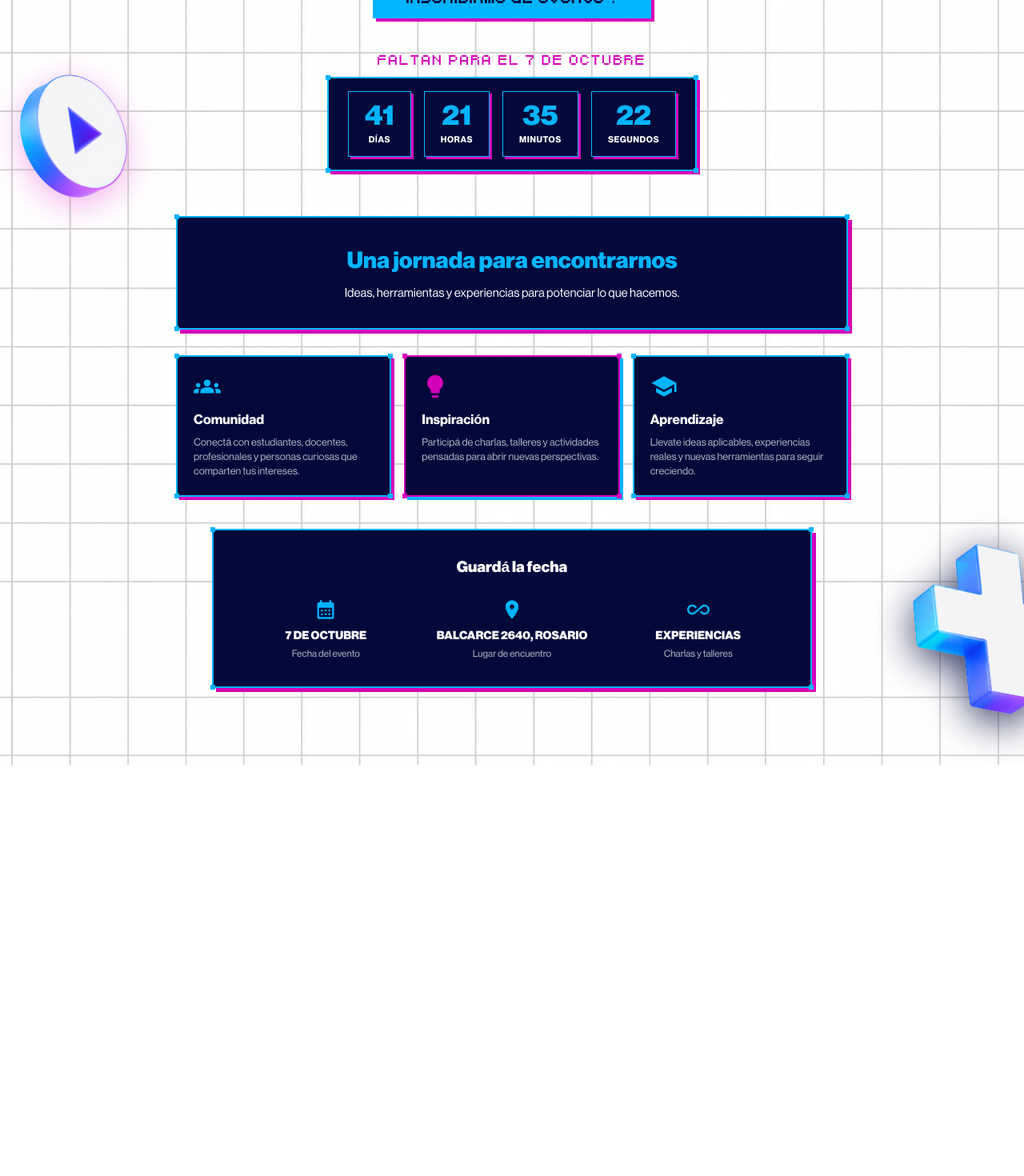
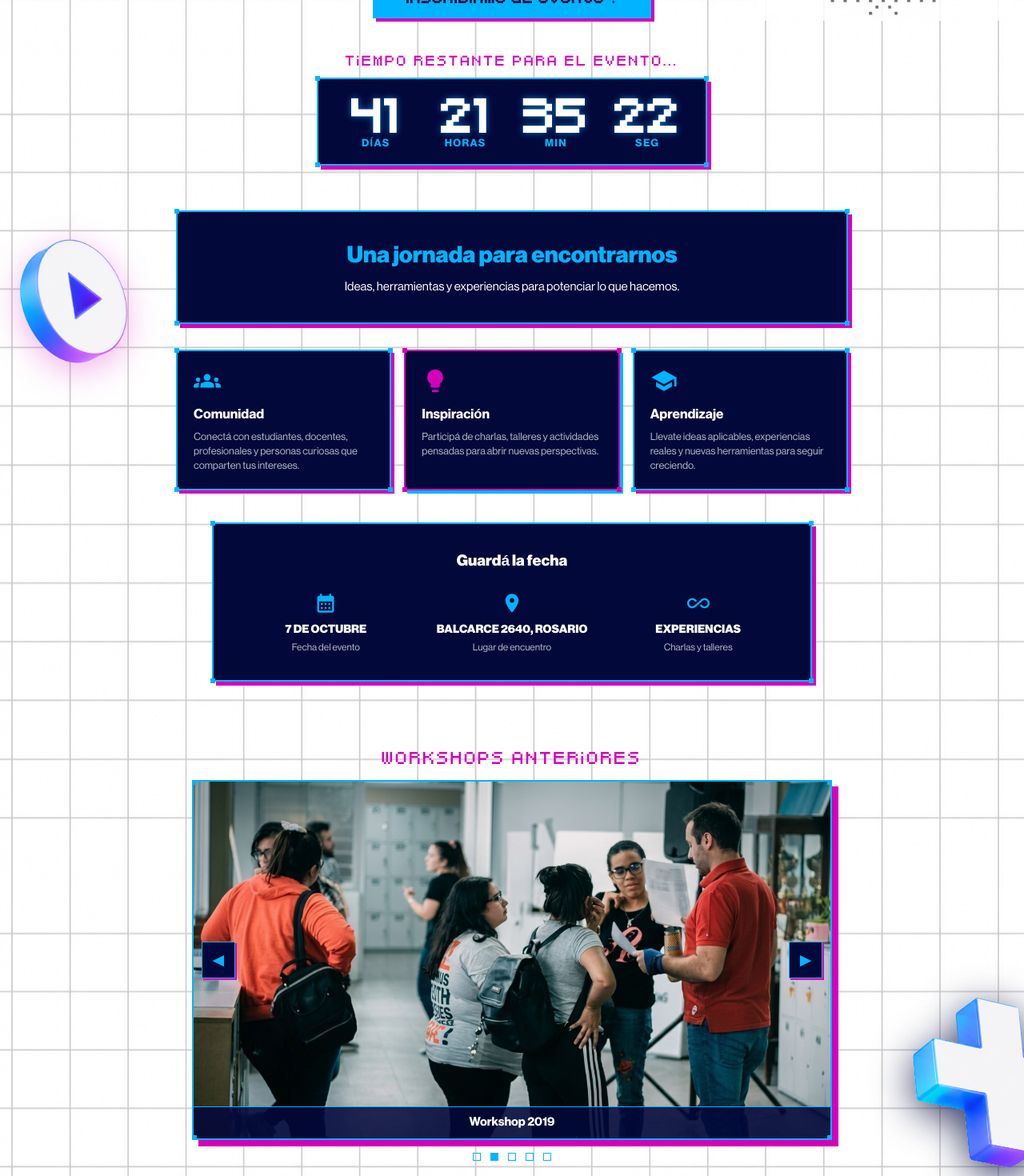
Before and after one commit to DavidPagliano/workshop, a React (Vite) app in the folder web/: page / in a window 1280 px wide. Shown: the part 380-1850 px from the top of the page at 80% size. Before the commit the page ends 1336 px from the top, so only its background shows below. Built offline with nearby package versions, Linux system fonts and the light colour scheme; no server answers.

Commit message:
Add Workshop Carousel component to HomePage and enhance form field handling

```diff
--- a/web/src/pages/HomePage.jsx
+++ b/web/src/pages/HomePage.jsx
@@ -1,5 +1,5 @@
 import { useState, useEffect } from "react";
-import { Box, Container, Typography, Button } from "@mui/material";
+import { Box, Container, Typography, Button, IconButton } from "@mui/material";
 import { useNavigate } from "react-router-dom";
 
 // ─── Iconos MUI ──────────────────────────────────────────────────────
@@ -16,6 +16,22 @@ import cursorImg from "../assets/images/CURSOR.png";
 import masImg from "../assets/images/MAS.png";
 import playImg from "../assets/images/PLAY.png";
 import pixeladoImg from "../assets/images/pixelado.png";
+
+// Imágenes de Workshops Anteriores
+import ws1 from "../assets/images/workshops/ws1.jpeg";
+import ws2 from "../assets/images/workshops/ws2.jpeg";
+import ws3 from "../assets/images/workshops/ws3.jpeg";
+import ws4 from "../assets/images/workshops/ws4.jpeg";
+import ws5 from "../assets/images/workshops/ws5.png";
+
+// Array de imágenes del carrusel
+const WORKSHOP_IMAGES = [
+  { id: 1, title: "Workshop 2024", src: ws1 },
+  { id: 2, title: "Workshop 2019", src: ws2 },
+  { id: 3, title: "Workshop 2024", src: ws3 },
+  { id: 4, title: "Workshop 2019", src: ws4 },
+  { id: 5, title: "Workshop 2025", src: ws5 },
+];
 
 // ─── Helpers reutilizables ───────────────────────────────────────────
 
@@ -42,7 +58,7 @@ const CornerDots = ({ size = 6, offset = -4, color = "#00B4FF" }) => {
   ));
 };
 
-/** Componente Contador Regresivo ajustado al 7 de Octubre a las 19:00 UTC-3 */
+/** Componente Contador Regresivo (Estética Neon Retro) */
 const TARGET_DATE = new Date("2026-10-07T19:00:00-03:00").getTime();
 
 const CountdownTimer = () => {
@@ -85,8 +101,8 @@ const CountdownTimer = () => {
   const timerItems = [
     { label: "DÍAS", value: formatNumber(timeLeft.days) },
     { label: "HORAS", value: formatNumber(timeLeft.hours) },
-    { label: "MINUTOS", value: formatNumber(timeLeft.minutes) },
-    { label: "SEGUNDOS", value: formatNumber(timeLeft.seconds) },
+    { label: "MIN", value: formatNumber(timeLeft.minutes) },
+    { label: "SEG", value: formatNumber(timeLeft.seconds) },
   ];
 
   return (
@@ -102,14 +118,14 @@ const CountdownTimer = () => {
       <Typography
         sx={{
           fontFamily: "'Omega Pixel BIFORM', monospace",
-          fontSize: { xs: "0.75rem", sm: "0.88rem" },
+          fontSize: { xs: "0.75rem", sm: "0.9rem" },
           color: "#D500BA",
-          letterSpacing: "0.12em",
+          letterSpacing: "0.15em",
           mb: 1.5,
           textTransform: "uppercase",
         }}
       >
-        FALTAN PARA EL 7 DE OCTUBRE
+        TIEMPO RESTANTE PARA EL EVENTO...
       </Typography>
 
       <Box
@@ -117,11 +133,14 @@ const CountdownTimer = () => {
           display: "inline-flex",
           alignItems: "center",
           justifyContent: "center",
-          gap: { xs: 1, sm: 2 },
+          gap: { xs: 1.5, sm: 3, md: 4 },
           bgcolor: "#03083B",
           border: "2px solid #00B4FF",
-          boxShadow: "4px 4px 0px #D500BA",
-          px: { xs: 1.5, sm: 3 },
+          boxShadow: {
+            xs: "4px 4px 0px #D500BA",
+            sm: "5px 5px 0px #D500BA",
+          },
+          px: { xs: 2, sm: 3, md: 4 },
           py: { xs: 1.5, sm: 2 },
           position: "relative",
         }}
@@ -135,21 +154,17 @@ const CountdownTimer = () => {
               display: "flex",
               flexDirection: "column",
               alignItems: "center",
-              bgcolor: "#03083B",
-              border: "1.5px solid #00B4FF",
-              boxShadow: "3px 3px 0px #D500BA",
-              px: { xs: 1.2, sm: 2.5 },
-              py: { xs: 1, sm: 1.5 },
-              minWidth: { xs: "55px", sm: "75px" },
+              minWidth: { xs: "45px", sm: "65px", md: "80px" },
             }}
           >
             <Typography
               sx={{
-                fontFamily: "'Neue Haas Grotesk', sans-serif",
-                fontSize: { xs: "1.4rem", sm: "2.2rem" },
+                fontFamily: "'Omega Pixel BIFORM', monospace",
+                fontSize: { xs: "1.5rem", sm: "2.3rem", md: "3rem" },
                 fontWeight: 800,
-                color: "#00B4FF",
+                color: "#FFFFFF",
                 lineHeight: 1,
+                textShadow: "0 0 8px rgba(0, 180, 255, 0.6)",
               }}
             >
               {item.value}
@@ -157,17 +172,184 @@ const CountdownTimer = () => {
             <Typography
               sx={{
                 fontFamily: "'Neue Haas Grotesk', sans-serif",
-                fontSize: { xs: "0.55rem", sm: "0.68rem" },
+                fontSize: { xs: "0.6rem", sm: "0.72rem", md: "0.82rem" },
                 fontWeight: 700,
-                color: "#FFFFFF",
-                letterSpacing: "0.05em",
-                mt: 0.6,
-                textTransform: "uppercase",
+                color: "#00B4FF",
+                letterSpacing: "0.1em",
+                mt: 0.8,
               }}
             >
               {item.label}
             </Typography>
           </Box>
+        ))}
+      </Box>
+    </Box>
+  );
+};
+
+/** Componente Carrusel de Workshops Anteriores */
+const WorkshopCarousel = () => {
+  const [currentIndex, setCurrentIndex] = useState(0);
+
+  const handleNext = () => {
+    setCurrentIndex((prevIndex) => (prevIndex + 1) % WORKSHOP_IMAGES.length);
+  };
+
+  const handlePrev = () => {
+    setCurrentIndex((prevIndex) =>
+      prevIndex === 0 ? WORKSHOP_IMAGES.length - 1 : prevIndex - 1
+    );
+  };
+
+  useEffect(() => {
+    const timer = setInterval(() => {
+      handleNext();
+    }, 5000);
+    return () => clearInterval(timer);
+  }, []);
+
+  return (
+    <Box
+      sx={{
+        mt: { xs: 6, sm: 8, md: 10 },
+        width: "100%",
+        display: "flex",
+        flexDirection: "column",
+        alignItems: "center",
+      }}
+    >
+      <Typography
+        sx={{
+          fontFamily: "'Omega Pixel BIFORM', monospace",
+          fontSize: { xs: "0.85rem", sm: "1.1rem" },
+          color: "#D500BA",
+          letterSpacing: "0.12em",
+          mb: 2,
+          textTransform: "uppercase",
+        }}
+      >
+        Workshops Anteriores
+      </Typography>
+
+      {/* Contenedor Principal del Carrusel en 16:9 */}
+      <Box
+        sx={{
+          position: "relative",
+          width: "100%",
+          maxWidth: "800px",
+          aspectRatio: "16 / 9",
+          bgcolor: "#03083B",
+          border: "2px solid #00B4FF",
+          boxShadow: {
+            xs: "5px 5px 0px #D500BA",
+            sm: "8px 8px 0px #D500BA",
+          },
+          overflow: "hidden",
+        }}
+      >
+        <CornerDots size={8} offset={-4} color="#00B4FF" />
+
+        {/* Imagen actual */}
+        <Box
+          component="img"
+          src={WORKSHOP_IMAGES[currentIndex].src}
+          alt={WORKSHOP_IMAGES[currentIndex].title}
+          sx={{
+            width: "100%",
+            height: "100%",
+            objectFit: "cover",
+            display: "block",
+            transition: "opacity 0.4s ease-in-out",
+          }}
+        />
+
+        {/* Overlay con Título */}
+        <Box
+          sx={{
+            position: "absolute",
+            bottom: 0,
+            left: 0,
+            right: 0,
+            bgcolor: "rgba(3, 8, 59, 0.85)",
+            borderTop: "1px solid #00B4FF",
+            px: 2,
+            py: 1,
+            textAlign: "center",
+          }}
+        >
+          <Typography
+            sx={{
+              fontFamily: "'Neue Haas Grotesk', sans-serif",
+              fontSize: { xs: "0.75rem", sm: "0.95rem" },
+              color: "#FFFFFF",
+              fontWeight: 600,
+            }}
+          >
+            {WORKSHOP_IMAGES[currentIndex].title}
+          </Typography>
+        </Box>
+
+        {/* Botón Anterior */}
+        <IconButton
+          onClick={handlePrev}
+          sx={{
+            position: "absolute",
+            top: "50%",
+            left: 10,
+            transform: "translateY(-50%)",
+            bgcolor: "#03083B",
+            color: "#00B4FF",
+            border: "1.5px solid #00B4FF",
+            borderRadius: 0,
+            boxShadow: "2px 2px 0px #D500BA",
+            "&:hover": {
+              bgcolor: "#00B4FF",
+              color: "#03083B",
+            },
+          }}
+        >
+          ◄
+        </IconButton>
+
+        {/* Botón Siguiente */}
+        <IconButton
+          onClick={handleNext}
+          sx={{
+            position: "absolute",
+            top: "50%",
+            right: 10,
+            transform: "translateY(-50%)",
+            bgcolor: "#03083B",
+            color: "#00B4FF",
+            border: "1.5px solid #00B4FF",
+            borderRadius: 0,
+            boxShadow: "2px 2px 0px #D500BA",
+            "&:hover": {
+              bgcolor: "#00B4FF",
+              color: "#03083B",
+            },
+          }}
+        >
+          ►
+        </IconButton>
+      </Box>
+
+      {/* Indicadores (Dots) */}
+      <Box sx={{ display: "flex", gap: 1.5, mt: 2, justifyContent: "center" }}>
+        {WORKSHOP_IMAGES.map((_, index) => (
+          <Box
+            key={index}
+            onClick={() => setCurrentIndex(index)}
+            sx={{
+              width: 10,
+              height: 10,
+              bgcolor: index === currentIndex ? "#00B4FF" : "transparent",
+              border: "1.5px solid #00B4FF",
+              cursor: "pointer",
+              transition: "background-color 0.3s ease",
+            }}
+          />
         ))}
       </Box>
     </Box>
@@ -703,6 +885,10 @@ const HomePage = () => {
             </Box>
           </Box>
         </Box>
+
+        {/* 7. CARRUSEL ABAJO DE TODO */}
+        <WorkshopCarousel />
+
       </Container>
     </Box>
   );
```
Also changed, not shown: web/src/components/inscripcion-w/EventRegistrationForm.jsx (+158 -9 lines).
